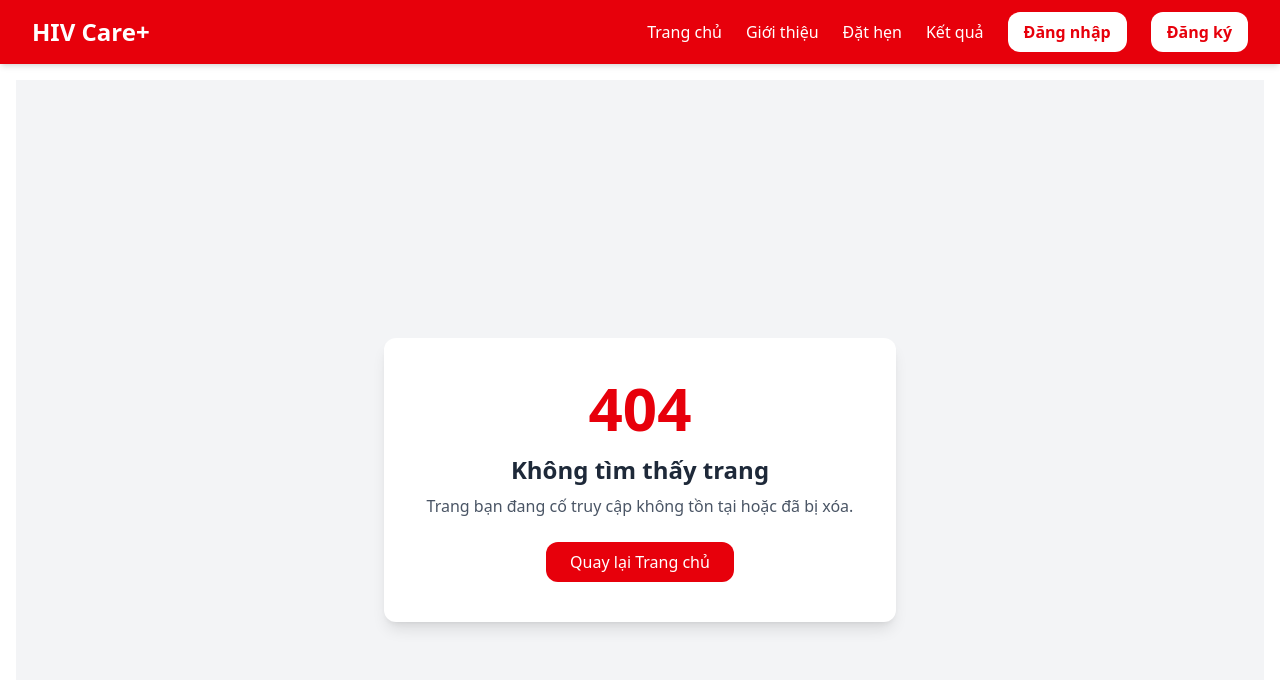
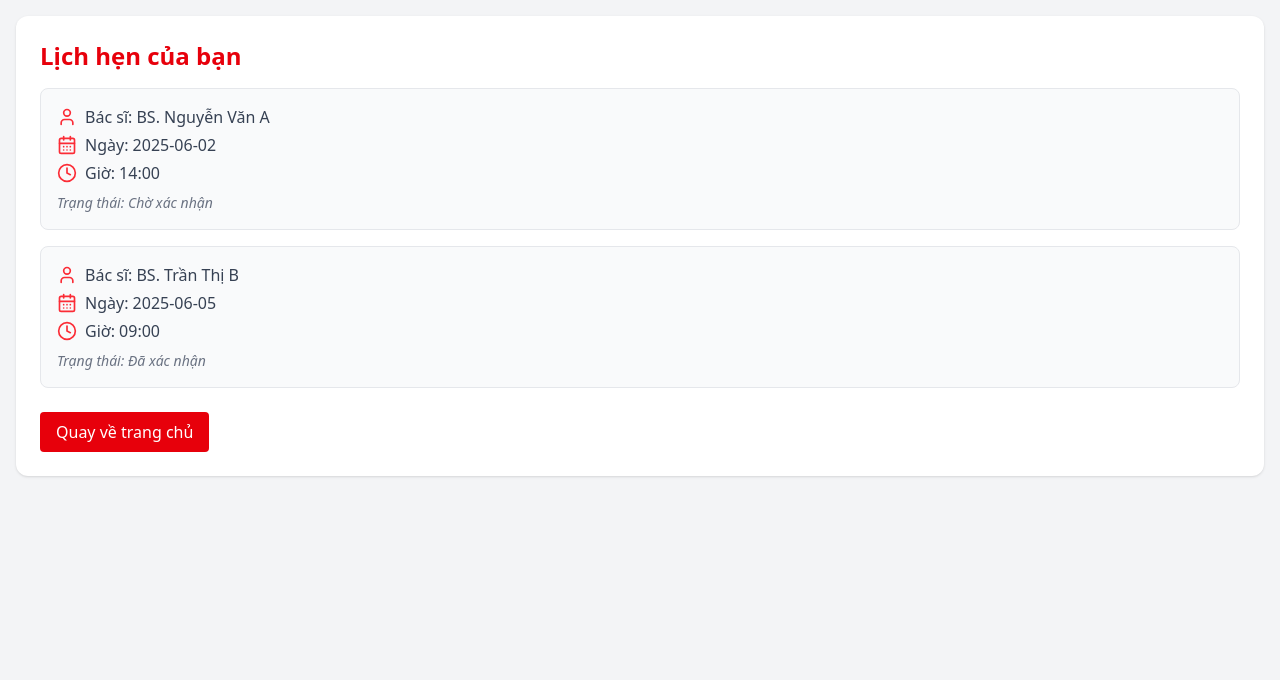
Before and after one commit to YenNhi206/swpHIVproject, a React (Vite) app: page /userappointments in a window 1280 px wide. Before the commit this address had no page. Shown: the top 680 px of the page. Built offline with nearby package versions, Linux system fonts and the light colour scheme.

Commit message:
appointments

```diff
--- a/src/App.jsx
+++ b/src/App.jsx
@@ -20,6 +20,9 @@ import PatientDashboard from "./features/dashboard/PatientDashboard";
 
 import TreatmentDetail from "./features/treatments/TreatmentDetail";
 import TreatmentList from "./features/treatments/TreatmentList";
+import AppointmentForm from "./features/appointment/AppointmentForm";
+import DoctorAppointmentList from "./features/appointment/DoctorAppointments";
+import UserAppointmentList from "./features/appointment/UserAppointments";
 
 export default function App() {
   return (
@@ -31,7 +34,7 @@ export default function App() {
         <Route path="/treatment"
           element={
             <MainLayout>
-               <TreatmentList/>
+              <TreatmentList />
             </MainLayout>
           }
         />
@@ -39,7 +42,7 @@ export default function App() {
         <Route path="/treatment/:id"
           element={
             <MainLayout>
-               <TreatmentDetail/>
+              <TreatmentDetail />
             </MainLayout>
           }
         />
@@ -87,7 +90,7 @@ export default function App() {
 
         {/* Các route sử dụng AuthLayout */}
         <Route
-          path="/login"element={
+          path="/login" element={
             <AuthLayout>
               <LoginPage />
             </AuthLayout>
@@ -98,6 +101,31 @@ export default function App() {
           element={
             <AuthLayout>
               <SignupPage />
+            </AuthLayout>
+          }
+        />
+
+        <Route
+          path="/appointments"
+          element={
+            <AuthLayout>
+              <AppointmentForm />
+            </AuthLayout>
+          }
+        />
+        <Route
+          path="/doctorappointments"
+          element={
+            <AuthLayout>
+              <DoctorAppointmentList />
+            </AuthLayout>
+          }
+        />
+        <Route
+          path="/userappointments"
+          element={
+            <AuthLayout>
+              <UserAppointmentList />
             </AuthLayout>
           }
         />
--- /dev/null
+++ b/src/features/appointment/AppointmentForm.jsx
@@ -0,0 +1,56 @@
+import React, { useState } from 'react';
+
+export default function AppointmentForm() {
+    const [formData, setFormData] = useState({
+        date: '',
+        time: '',
+        reason: '',
+        doctor: '',
+    });
+
+    const handleChange = (e) => {
+        setFormData({
+            ...formData,
+            [e.target.name]: e.target.value
+        });
+    };
+
+    const handleSubmit = (e) => {
+        e.preventDefault();
+        // Gửi dữ liệu form lên server
+        console.log('Đặt lịch:', formData);
+        // Gọi appointmentService.createAppointment(formData)
+    };
+    const doctors = ['Dr. Nguyễn Văn A', 'Dr. Trần Thị B', 'Dr. Phạm Văn C'];
+
+    return (
+        <div className="max-w-md mx-auto p-6 bg-white shadow-md rounded">
+            <h2 className="text-xl font-bold mb-4 text-red-600">Đặt lịch hẹn mới</h2>
+            <form onSubmit={handleSubmit} className="space-y-4">
+                <div>
+                    <label className="block mb-1">Ngày</label>
+                    <input type="date" name="date" value={formData.date} onChange={handleChange} className="w-full border p-2 rounded" required />
+                </div>
+                <div>
+                    <label className="block mb-1">Giờ</label>
+                    <input type="time" name="time" value={formData.time} onChange={handleChange} className="w-full border p-2 rounded" required />
+                </div>
+                <div>
+                    <label className="block mb-1">Lý do</label>
+                    <textarea name="reason" value={formData.reason} onChange={handleChange} className="w-full border p-2 rounded" required />
+                </div>
+                <div>
+                    <label className="block mb-1">Chọn bác sĩ</label>
+                    <select name="doctor" value={formData.doctor} onChange={handleChange} className="w-full border p-2 rounded" required>
+                        <option value="">Chọn bác sĩ</option>
+                        {doctors.map((doctor, index) => (
+                            <option key={index} value={doctor}>{doctor}</option>
+                        ))}
+                    </select>
+                </div>
+
+                <button type="submit" className="bg-red-600 text-white px-4 py-2 rounded hover:bg-red-700">Đặt lịch</button>
+            </form>
+        </div>
+    );
+}
--- /dev/null
+++ b/src/features/appointment/DoctorAppointments.jsx
@@ -0,0 +1,55 @@
+import React from 'react';
+import { CalendarCheck, User } from 'lucide-react';
+
+const doctorAppointments = [
+    {
+        id: 1,
+        patientName: 'Nguyễn Văn A',
+        date: '2025-06-10',
+        time: '09:00',
+        status: 'Chờ khám',
+    },
+    {
+        id: 2,
+        patientName: 'Trần Thị B',
+        date: '2025-06-11',
+        time: '10:30',
+        status: 'Đã khám',
+    },
+];
+
+export default function DoctorAppointmentList() {
+    return (
+        <div className="p-6">
+            <h2 className="text-2xl text-red-600 font-bold mb-4">Lịch hẹn của bác sĩ</h2>
+            <div className="space-y-4">
+                {doctorAppointments.map((appointment) => (
+                    <div
+                        key={appointment.id}
+                        className="p-4 bg-white rounded-lg shadow flex items-center justify-between"
+                    >
+                        <div>
+                            <div className="flex items-center gap-2 mb-1">
+                                <User className="w-4 h-4 text-red-500" />
+                                <span className="font-semibold">{appointment.patientName}</span>
+                            </div>
+                            <div className="flex items-center gap-2 text-sm text-gray-600">
+                                <CalendarCheck className="w-4 h-4 text-red-500" />
+                                <span>{appointment.date} lúc {appointment.time}</span>
+                            </div>
+                        </div>
+                        <span className="px-3 py-1 bg-red-100 text-red-600 rounded-full text-sm">
+                            {appointment.status}
+                        </span>
+                    </div>
+                ))}
+            </div>
+            <button
+                onClick={() => navigate('/dashboard')}
+                className="mt-6 px-4 py-2 bg-red-600 text-white rounded hover:bg-red-700"
+            >
+                Quay về trang chủ
+            </button>
+        </div>
+    );
+}
--- /dev/null
+++ b/src/features/appointment/UserAppointments.jsx
@@ -0,0 +1,58 @@
+import React, { useEffect, useState } from 'react';
+import { CalendarDays, User, Clock } from 'lucide-react';
+
+export default function UserAppointmentList() {
+    const [appointments, setAppointments] = useState([]);
+
+    // Fake API call - bạn có thể thay bằng real API call sau này
+    useEffect(() => {
+        const fakeData = [
+            {
+                id: 1,
+                doctorName: 'BS. Nguyễn Văn A',
+                date: '2025-06-02',
+                time: '14:00',
+                status: 'Chờ xác nhận'
+            },
+            {
+                id: 2,
+                doctorName: 'BS. Trần Thị B',
+                date: '2025-06-05',
+                time: '09:00',
+                status: 'Đã xác nhận'
+            }
+        ];
+        setAppointments(fakeData);
+    }, []);
+
+    return (
+        <div className="p-6 bg-white rounded-xl shadow">
+            <h2 className="text-2xl text-red-600 font-semibold mb-4 text-red-600">Lịch hẹn của bạn</h2>
+            <div className="space-y-4">
+                {appointments.map((appt) => (
+                    <div key={appt.id} className="border border-gray-200 rounded-lg p-4 bg-gray-50">
+                        <div className="flex items-center gap-2 text-gray-700">
+                            <User className="w-5 h-5 text-red-500" />
+                            <span>Bác sĩ: {appt.doctorName}</span>
+                        </div>
+                        <div className="flex items-center gap-2 text-gray-700 mt-1">
+                            <CalendarDays className="w-5 h-5 text-red-500" />
+                            <span>Ngày: {appt.date}</span>
+                        </div>
+                        <div className="flex items-center gap-2 text-gray-700 mt-1">
+                            <Clock className="w-5 h-5 text-red-500" />
+                            <span>Giờ: {appt.time}</span>
+                        </div>
+                        <div className="mt-2 text-sm text-gray-500 italic">Trạng thái: {appt.status}</div>
+                    </div>
+                ))}
+            </div>
+            <button
+                onClick={() => navigate('/dashboard')}
+                className="mt-6 px-4 py-2 bg-red-600 text-white rounded hover:bg-red-700"
+            >
+                Quay về trang chủ
+            </button>
+        </div>
+    );
+}
--- a/src/routes/AppRoutes.jsx
+++ b/src/routes/AppRoutes.jsx
@@ -4,6 +4,9 @@ import LoginPage from '../features/auth/LoginPage';
 import SignupPage from '../features/auth/SignupPage';
 import HomePage from '../pages/HomePage';
 import NotFoundPage from '../pages/NotFoundPage';
+import AppointmentForm from '../features/appointment/AppointmentForm';
+import DoctorAppointmentList from '../features/appointment/DoctorAppointments';
+import UserAppointmentList from '../features/appointment/UserAppointments';
 
 export default function AppRoutes() {
     return (
@@ -13,6 +16,10 @@ export default function AppRoutes() {
                 <Route path="/login" element={<LoginPage />} />
                 <Route path="/signup" element={<SignupPage />} />
                 <Route path="*" element={<NotFoundPage />} />
+                <Route path="/appointments" element={<AppointmentForm />} />
+                <Route path="/doctorappointments" element={<DoctorAppointmentList />} />
+                <Route path="/userappointments" element={<UserAppointmentList />} />
+
             </Routes>
         </BrowserRouter>
     );
```
Also changed, not shown: src/features/appointment/AppointmentService.js (added). Lines whose indentation alone changed are shown as unchanged.
